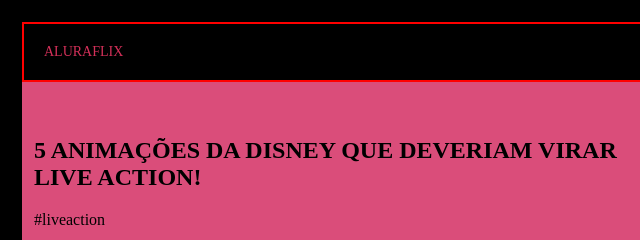
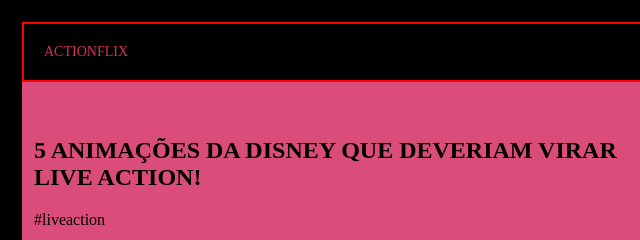
Before and after one commit to niczinhaprecioso/aluraflix, a plain HTML site: page index.html in a window 1280 px wide. Shown: the top 240 px of the page, 0-640 px from the left. Drawn offline with Linux system fonts and the light colour scheme.

Commit message:
alterando aluraflix para actionflix

```diff
--- a/index.html
+++ b/index.html
@@ -2,7 +2,7 @@
 
 <head>
     <link rel="stylesheet" href="styles.css" />
-    <title>aluraflix</title>
+    <title>ACTIONFLIX</title>
 </head>
 
 
@@ -10,7 +10,7 @@
 
 <body>
 
-    <header>ALURAFLIX</header>
+    <header>ACTIONFLIX</header>
 
     <section class="chamada">
         <div class="chamada-texto">
```
